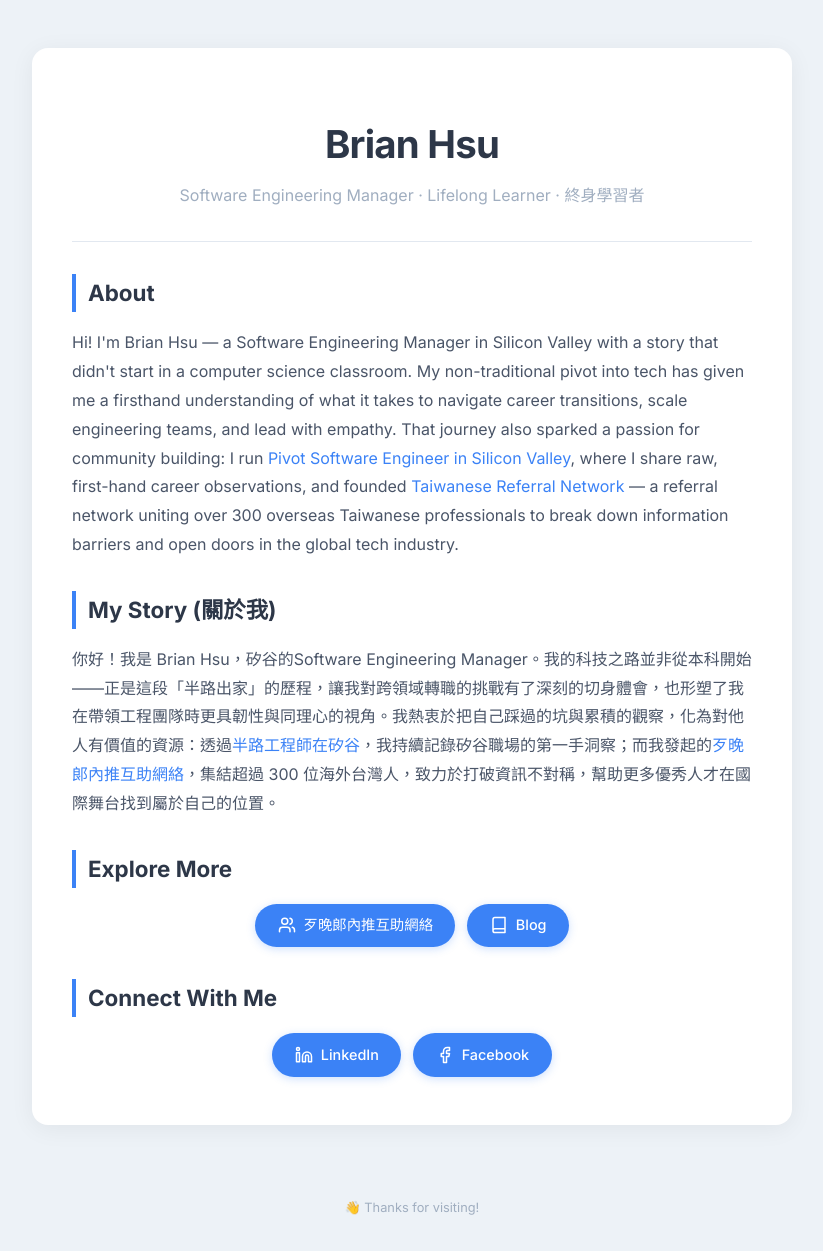
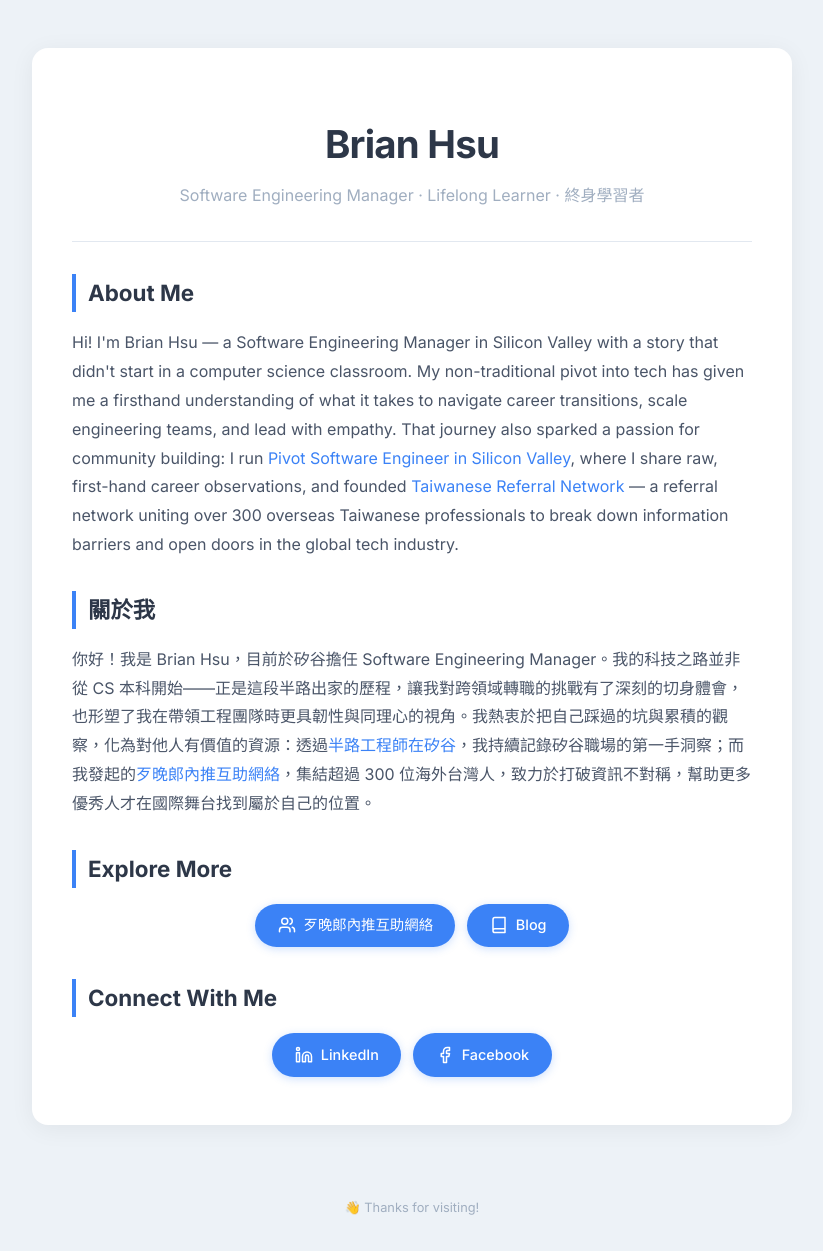
Before and after one commit to brianpchsu/brianpchsu.github.io, a Jekyll site: the page built from index.html, in a window 1280 px wide. Shown: the whole page, without its empty margins (228-1051 px from the left). Built offline with Jekyll 4.4.1, drawn with Linux system fonts in a browser that asks for light colours.

Commit message:
Update text and title

```diff
--- a/index.html
+++ b/index.html
@@ -13,7 +13,7 @@ title: Home
 
     <!-- About -->
     <section class="section" id="about">
-        <h2>About</h2>
+        <h2>About Me</h2>
         <p>
             Hi! I'm Brian Hsu — a Software Engineering Manager in Silicon Valley with a story that didn't start in a
             computer science classroom. My non-traditional pivot into tech has given me a firsthand understanding of
@@ -29,10 +29,11 @@ title: Home
 
     <!-- My Story -->
     <section class="section" id="my-story">
-        <h2>My Story (關於我)</h2>
+        <h2>關於我</h2>
         <p>
-            你好！我是 Brian Hsu，矽谷的Software Engineering
-            Manager。我的科技之路並非從本科開始——正是這段「半路出家」的歷程，讓我對跨領域轉職的挑戰有了深刻的切身體會，也形塑了我在帶領工程團隊時更具韌性與同理心的視角。我熱衷於把自己踩過的坑與累積的觀察，化為對他人有價值的資源：透過<a
+            你好！我是 Brian Hsu，目前於矽谷擔任 Software Engineering
+            Manager。我的科技之路並非從 CS
+            本科開始——正是這段半路出家的歷程，讓我對跨領域轉職的挑戰有了深刻的切身體會，也形塑了我在帶領工程團隊時更具韌性與同理心的視角。我熱衷於把自己踩過的坑與累積的觀察，化為對他人有價值的資源：透過<a
                 href="https://www.facebook.com/PivotSoftwareEngineer/" target="_blank"
                 rel="noopener noreferrer">半路工程師在矽谷</a>，我持續記錄矽谷職場的第一手洞察；而我發起的<a href="/referhero/">歹晚郎內推互助網絡</a>，集結超過 300
             位海外台灣人，致力於打破資訊不對稱，幫助更多優秀人才在國際舞台找到屬於自己的位置。
```
